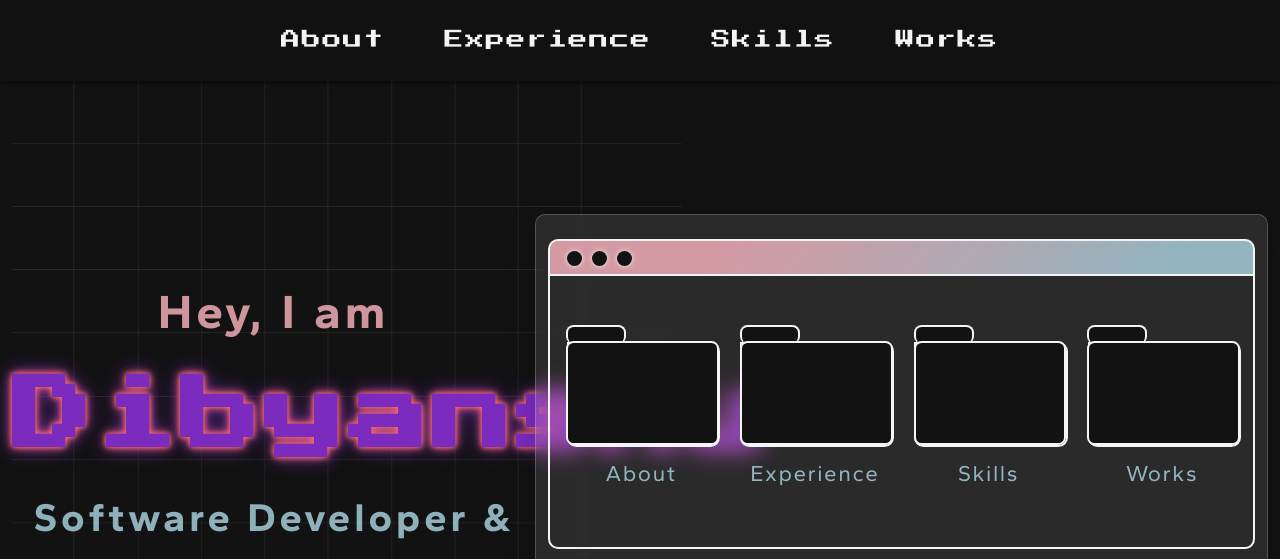
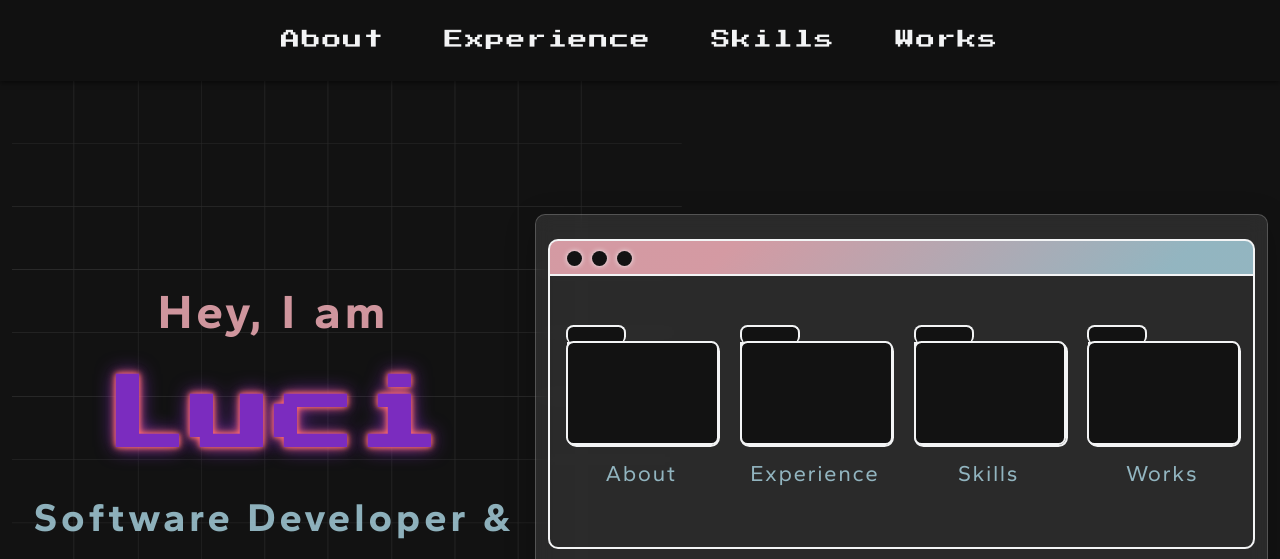
Before and after one commit to dkconnect/my-website, a plain HTML site: page index.html in a window 1280 px wide. Shown: the top 559 px of the page. Drawn offline with nearby package versions, Linux system fonts and the light colour scheme; a script that the page names is missing.

Commit message:
Update index.html

```diff
--- a/index.html
+++ b/index.html
@@ -66,7 +66,7 @@
                 <div class="row g-0 home_row align-items-center justify-content-center">
                     <div class="col-lg-5 center-block self_details">
                         <div class="greeting">Hey, I am</div>
-                        <div class="name neon-glow"><span class="name_border">Dibyanshu</span></div>
+                        <div class="name neon-glow"><span class="name_border">Luci</span></div>
                         <div class="position">Software Developer & Coffee Enthusiast</div>
                     </div>
                     <div class="col-lg-7 explorer_window_home glassmorphism">
```
